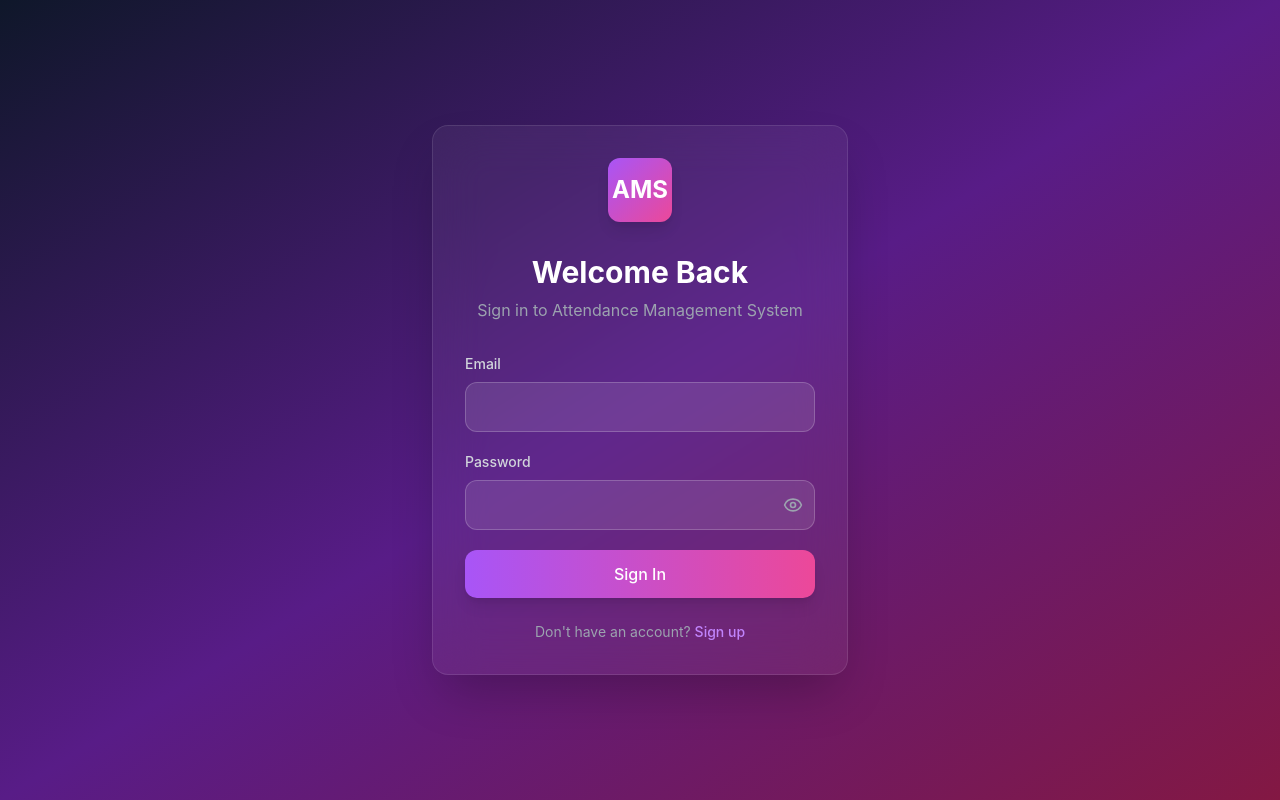
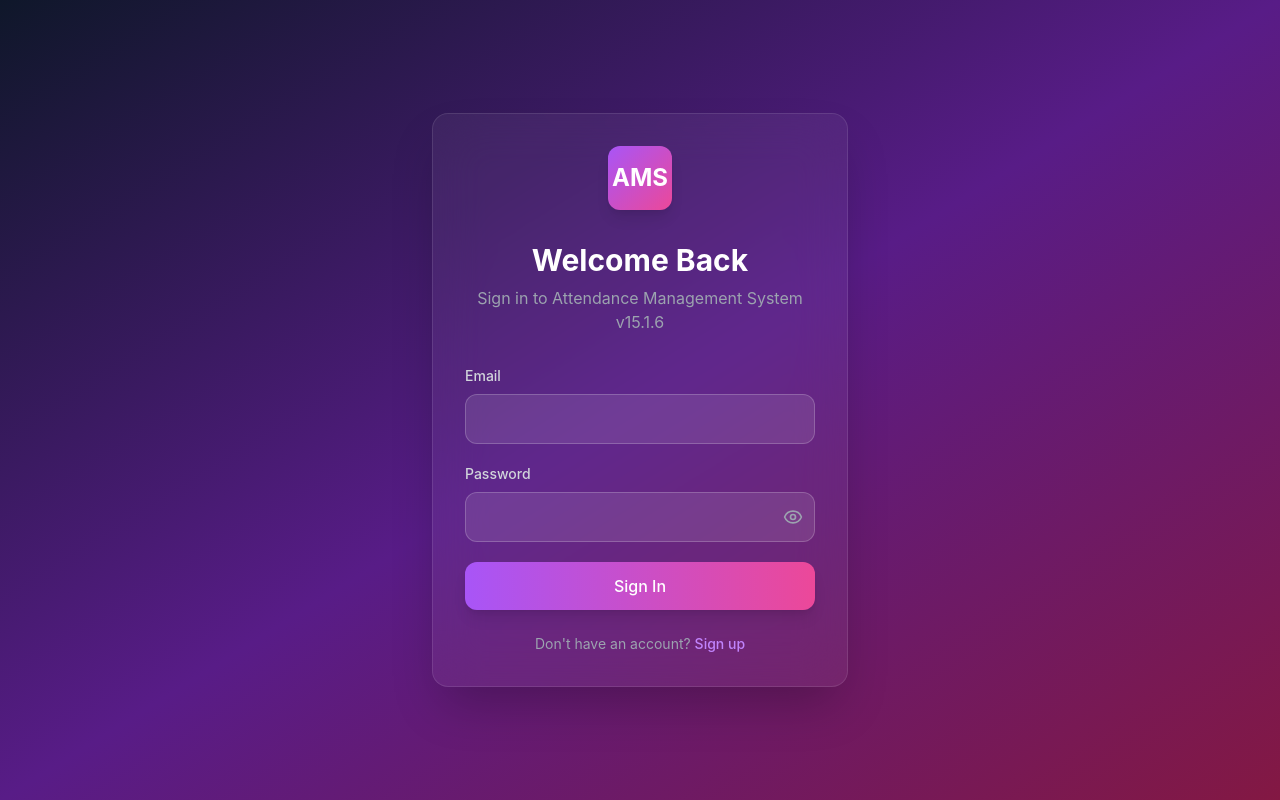
Before and after one commit to zeidanvorpa-afk/AMS, a Next.js app: page /login in a window 1280 px wide. Built offline with nearby package versions, Linux system fonts and the light colour scheme; no server answers.

Commit message:
Add version marker to login page to confirm deployment

```diff
--- a/src/app/login/page.tsx
+++ b/src/app/login/page.tsx
@@ -51,7 +51,7 @@ export default function LoginPage() {
 
           <div className="text-center mb-8">
             <h1 className="text-3xl font-bold text-white mb-2">Welcome Back</h1>
-            <p className="text-gray-400">Sign in to Attendance Management System</p>
+            <p className="text-gray-400">Sign in to Attendance Management System v15.1.6</p>
           </div>
 
           {error && (
```
